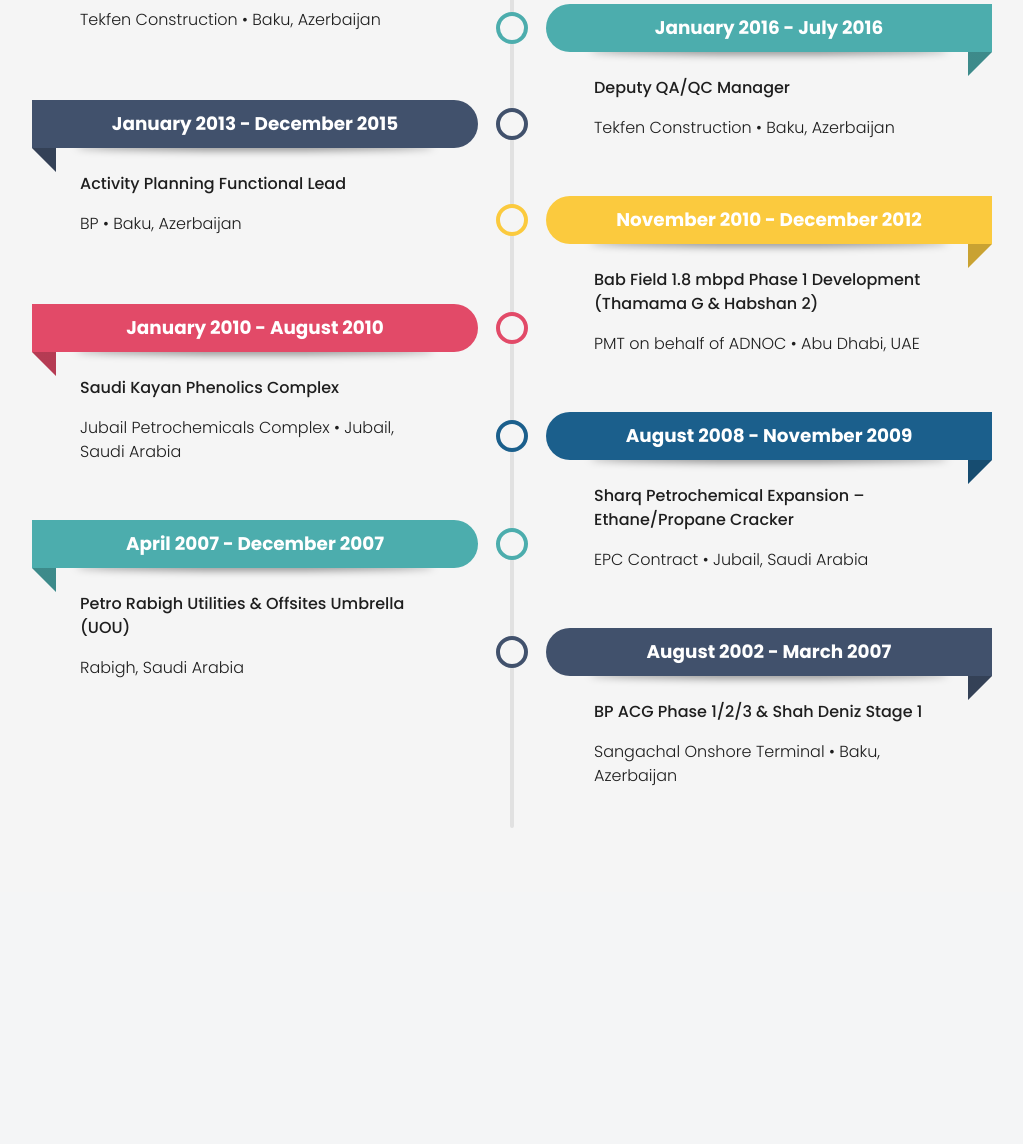
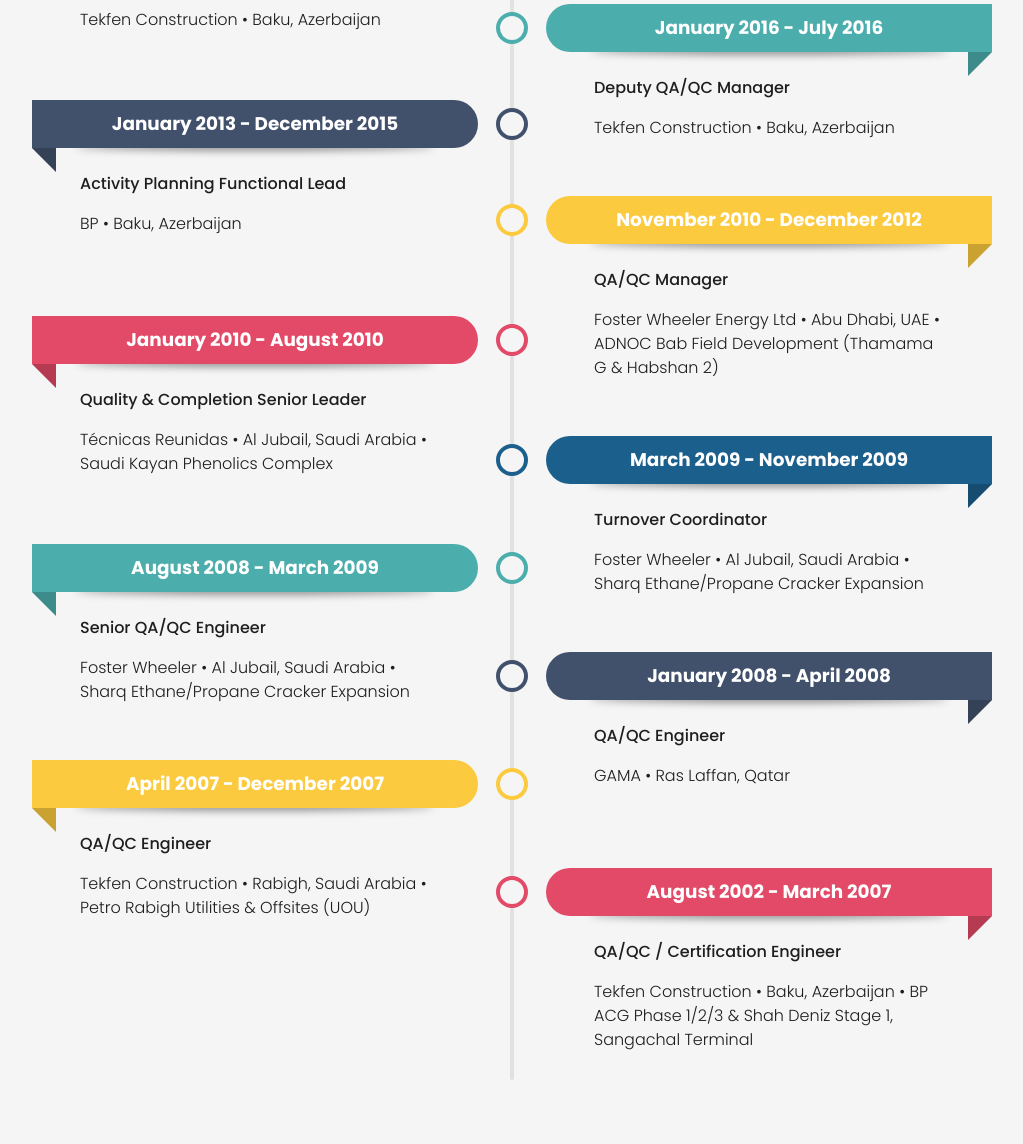
Before and after one commit to bariscelik77/Quality, a web app: file views/Timeline/timeline.html in a window 1280 px wide. Shown: the part 728-1872 px from the top of the page, without its empty margins (128-1151 px from the left). Before the commit the page ends 1556 px from the top, so only its background shows below. Run offline with its HTML, style and script files only (its server is not run), Linux system fonts and the light colour scheme.

Commit message:
Add files via upload

```diff
--- a/views/Timeline/timeline.html
+++ b/views/Timeline/timeline.html
@@ -82,28 +82,38 @@
   </li>
   <li style="--accent-color:#FBCA3E">
     <div class="date">November 2010 - December 2012</div>
-    <div class="title">Bab Field 1.8 mbpd Phase 1 Development (Thamama G &amp; Habshan 2)</div>
-    <div class="descr">PMT on behalf of ADNOC • Abu Dhabi, UAE</div>
+    <div class="title">QA/QC Manager</div>
+    <div class="descr">Foster Wheeler Energy Ltd • Abu Dhabi, UAE • ADNOC Bab Field Development (Thamama G &amp; Habshan 2)</div>
   </li>
   <li style="--accent-color:#E24A68">
     <div class="date">January 2010 - August 2010</div>
-    <div class="title">Saudi Kayan Phenolics Complex</div>
-    <div class="descr">Jubail Petrochemicals Complex • Jubail, Saudi Arabia</div>
+    <div class="title">Quality &amp; Completion Senior Leader</div>
+    <div class="descr">Técnicas Reunidas • Al Jubail, Saudi Arabia • Saudi Kayan Phenolics Complex</div>
   </li>
   <li style="--accent-color:#1B5F8C">
-    <div class="date">August 2008 - November 2009</div>
-    <div class="title">Sharq Petrochemical Expansion – Ethane/Propane Cracker</div>
-    <div class="descr">EPC Contract • Jubail, Saudi Arabia</div>
+    <div class="date">March 2009 - November 2009</div>
+    <div class="title">Turnover Coordinator</div>
+    <div class="descr">Foster Wheeler • Al Jubail, Saudi Arabia • Sharq Ethane/Propane Cracker Expansion</div>
   </li>
   <li style="--accent-color:#4CADAD">
-    <div class="date">April 2007 - December 2007</div>
-    <div class="title">Petro Rabigh Utilities &amp; Offsites Umbrella (UOU)</div>
-    <div class="descr">Rabigh, Saudi Arabia</div>
+    <div class="date">August 2008 - March 2009</div>
+    <div class="title">Senior QA/QC Engineer</div>
+    <div class="descr">Foster Wheeler • Al Jubail, Saudi Arabia • Sharq Ethane/Propane Cracker Expansion</div>
   </li>
   <li style="--accent-color:#41516C">
+    <div class="date">January 2008 - April 2008</div>
+    <div class="title">QA/QC Engineer</div>
+    <div class="descr">GAMA • Ras Laffan, Qatar</div>
+  </li>
+  <li style="--accent-color:#FBCA3E">
+    <div class="date">April 2007 - December 2007</div>
+    <div class="title">QA/QC Engineer</div>
+    <div class="descr">Tekfen Construction • Rabigh, Saudi Arabia • Petro Rabigh Utilities &amp; Offsites (UOU)</div>
+  </li>
+  <li style="--accent-color:#E24A68">
     <div class="date">August 2002 - March 2007</div>
-    <div class="title">BP ACG Phase 1/2/3 &amp; Shah Deniz Stage 1</div>
-    <div class="descr">Sangachal Onshore Terminal • Baku, Azerbaijan</div>
+    <div class="title">QA/QC / Certification Engineer</div>
+    <div class="descr">Tekfen Construction • Baku, Azerbaijan • BP ACG Phase 1/2/3 &amp; Shah Deniz Stage 1, Sangachal Terminal</div>
   </li>
 </ul>
 </main>
```
